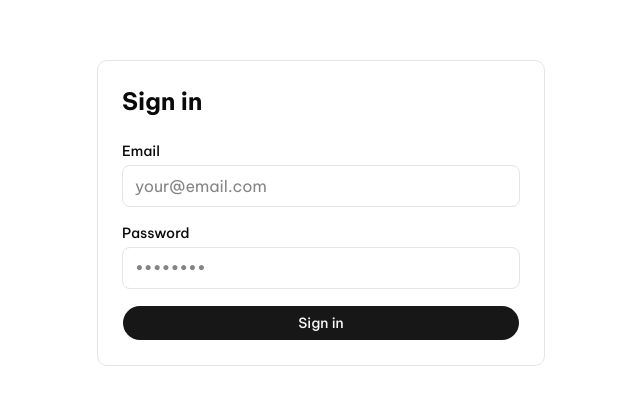
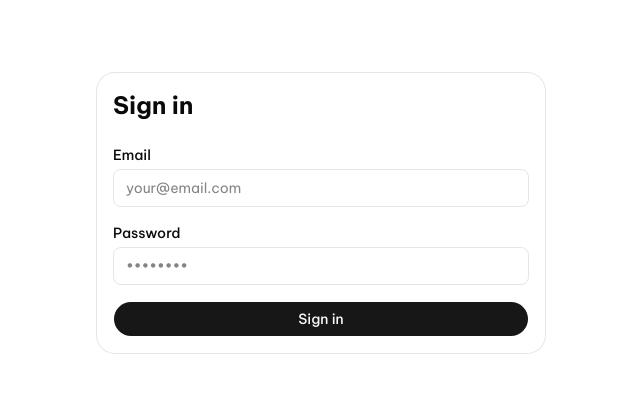
Before and after one commit to hahoangnhat/ride-sharing, a Next.js app: page /en/login in a window 1280 px wide. Shown: the part 187-592 px from the top of the page, without its empty margins (319-959 px from the left). Built offline with nearby package versions, Linux system fonts and the light colour scheme.

Commit message:
config: add vscode setting for tailwindcss

```diff
--- a/src/app/[locale]/(auth)/login/page.tsx
+++ b/src/app/[locale]/(auth)/login/page.tsx
@@ -10,6 +10,7 @@
 import { loginSchema, type LoginForm } from '@/schemas/auth'
 import { createClient } from '@/lib/supabase/client'
 import { Button } from '@/components/ui/button'
+import { Card } from '@/components/ui/card'
 
 export default function LoginPage() {
   const tValidation = useTranslations('validation')
@@ -45,7 +46,7 @@
 
   return (
     <div className="flex min-h-screen items-center justify-center">
-      <div className="w-full max-w-md space-y-6 rounded-lg border p-6">
+      <Card className="w-full max-w-md p-4">
         <h1 className="text-2xl font-bold">{tCommon('auth.actions.sign_in')}</h1>
 
         <form onSubmit={form.handleSubmit(onSubmit)} className="space-y-4">
@@ -89,7 +90,7 @@
             {loading ? tCommon('auth.actions.signing_in') : tCommon('auth.actions.sign_in')}
           </Button>
         </form>
-      </div>
+      </Card>
     </div>
   )
 }
--- /dev/null
+++ b/src/components/ui/card.tsx
@@ -0,0 +1,85 @@
+import * as React from 'react'
+
+import { cn } from '@/utils/index'
+
+function Card({
+  className,
+  size = 'default',
+  ...props
+}: React.ComponentProps<'div'> & { size?: 'default' | 'sm' }) {
+  return (
+    <div
+      data-slot="card"
+      data-size={size}
+      className={cn(
+        'group/card bg-card text-card-foreground ring-foreground/10 flex flex-col gap-6 overflow-hidden rounded-2xl py-6 text-sm ring-1 has-[>img:first-child]:pt-0 data-[size=sm]:gap-4 data-[size=sm]:py-4 *:[img:first-child]:rounded-t-xl *:[img:last-child]:rounded-b-xl',
+        className,
+      )}
+      {...props}
+    />
+  )
+}
+
+function CardHeader({ className, ...props }: React.ComponentProps<'div'>) {
+  return (
+    <div
+      data-slot="card-header"
+      className={cn(
+        'group/card-header @container/card-header grid auto-rows-min items-start gap-2 rounded-t-xl px-6 group-data-[size=sm]/card:px-4 has-data-[slot=card-action]:grid-cols-[1fr_auto] has-data-[slot=card-description]:grid-rows-[auto_auto] [.border-b]:pb-6 group-data-[size=sm]/card:[.border-b]:pb-4',
+        className,
+      )}
+      {...props}
+    />
+  )
+}
+
+function CardTitle({ className, ...props }: React.ComponentProps<'div'>) {
+  return (
+    <div data-slot="card-title" className={cn('text-base font-medium', className)} {...props} />
+  )
+}
+
+function CardDescription({ className, ...props }: React.ComponentProps<'div'>) {
+  return (
+    <div
+      data-slot="card-description"
+      className={cn('text-muted-foreground text-sm', className)}
+      {...props}
+    />
+  )
+}
+
+function CardAction({ className, ...props }: React.ComponentProps<'div'>) {
+  return (
+    <div
+      data-slot="card-action"
+      className={cn('col-start-2 row-span-2 row-start-1 self-start justify-self-end', className)}
+      {...props}
+    />
+  )
+}
+
+function CardContent({ className, ...props }: React.ComponentProps<'div'>) {
+  return (
+    <div
+      data-slot="card-content"
+      className={cn('px-6 group-data-[size=sm]/card:px-4', className)}
+      {...props}
+    />
+  )
+}
+
+function CardFooter({ className, ...props }: React.ComponentProps<'div'>) {
+  return (
+    <div
+      data-slot="card-footer"
+      className={cn(
+        'flex items-center rounded-b-xl px-6 group-data-[size=sm]/card:px-4 [.border-t]:pt-6 group-data-[size=sm]/card:[.border-t]:pt-4',
+        className,
+      )}
+      {...props}
+    />
+  )
+}
+
+export { Card, CardHeader, CardFooter, CardTitle, CardAction, CardDescription, CardContent }
```
